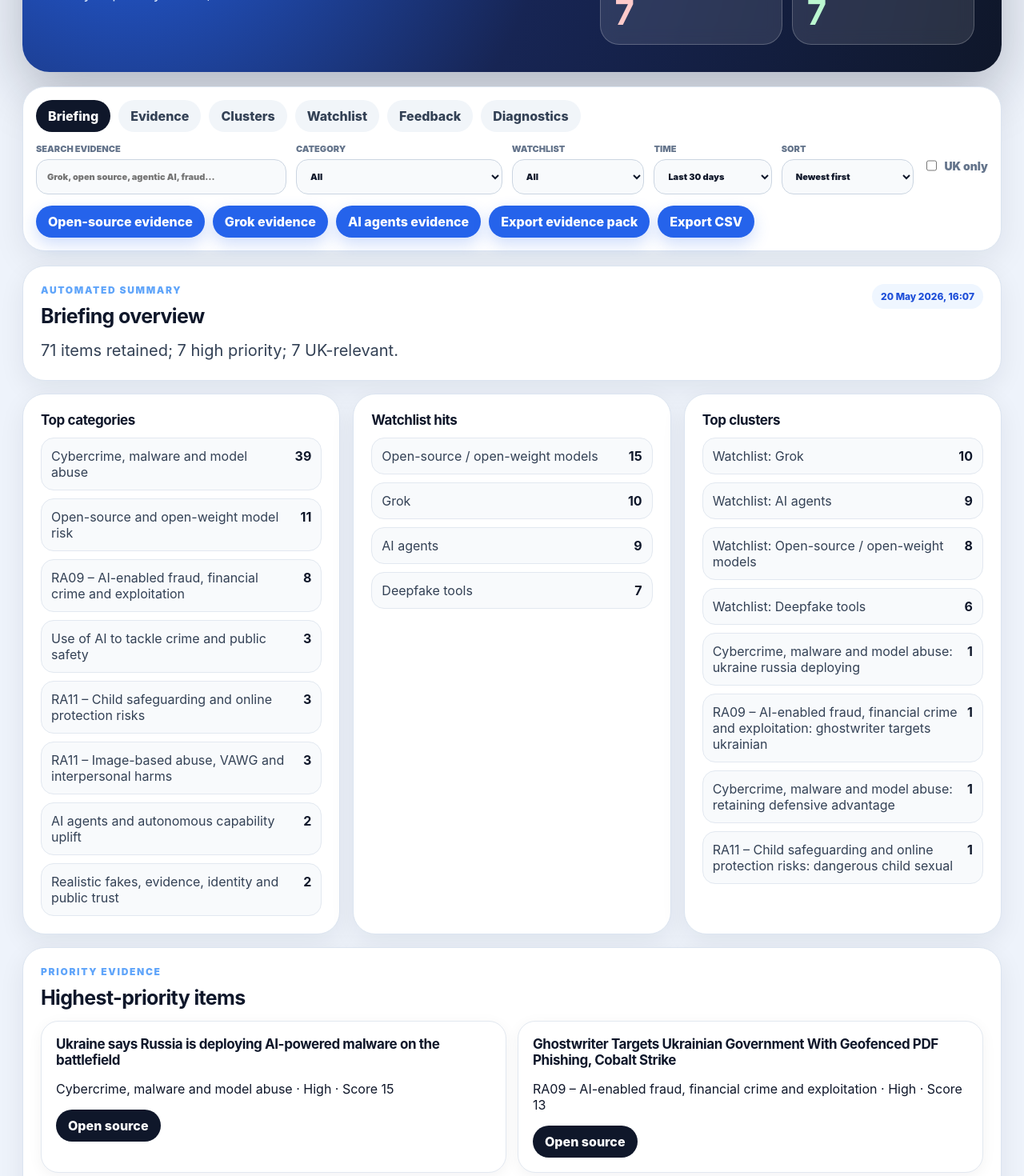
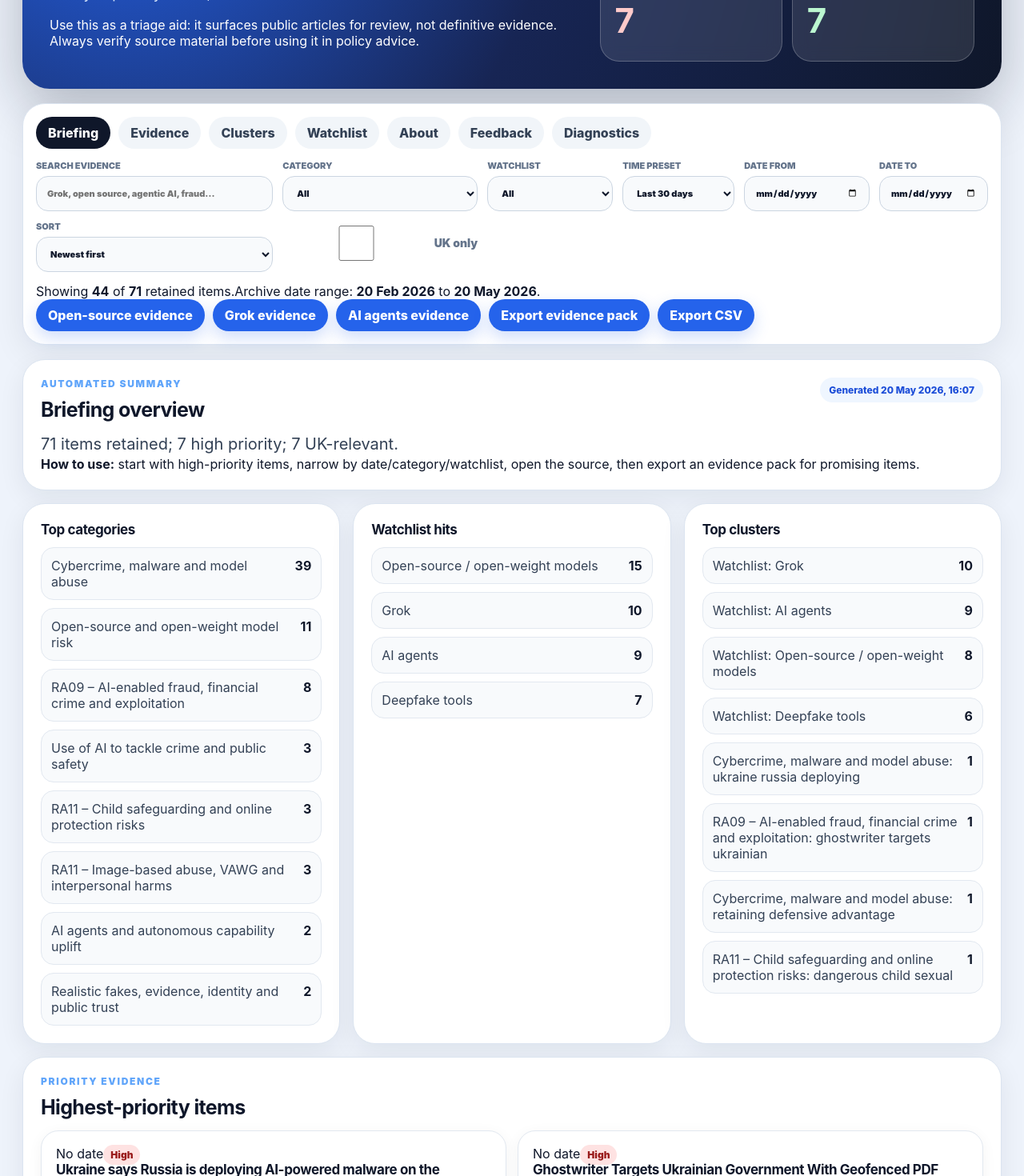
Before and after one commit to jamesmusgrave14-cloud/3.1, a React (Vite) app: page / in a window 1280 px wide. Shown: the part 220-1690 px from the top of the page at 80% size. Built offline with nearby package versions, Linux system fonts and the light colour scheme.

Commit message:
Update main.jsx

```diff
--- a/src/main.jsx
+++ b/src/main.jsx
@@ -16,10 +16,19 @@ function useJson(path) {
   return state;
 }
 
-const fmt = value => {
-  if (!value) return 'Not yet';
+const fmtDateTime = value => {
+  if (!value) return 'No date';
   const date = new Date(value);
   return Number.isNaN(date.getTime()) ? value : date.toLocaleString('en-GB', { dateStyle: 'medium', timeStyle: 'short' });
+};
+const fmtDate = value => {
+  if (!value) return 'No date';
+  const date = new Date(value);
+  return Number.isNaN(date.getTime()) ? value : date.toLocaleDateString('en-GB', { day: '2-digit', month: 'short', year: 'numeric' });
+};
+const isoDateOnly = value => {
+  const date = new Date(value);
+  return Number.isNaN(date.getTime()) ? '' : date.toISOString().slice(0, 10);
 };
 const daysAgo = value => {
   const date = new Date(value);
@@ -50,9 +59,11 @@ function useFeedback() {
   const exportCsv = () => download('aihm-feedback.csv', ['ts,id,label,category,title,url', ...rows.map(row => [row.ts, row.id, row.label, row.category, row.title, row.url].map(csvEscape).join(','))].join('\n'), 'text/csv');
   return { rows, add, exportCsv };
 }
-
 function Metric({ label, value, tone }) {
   return <div className={`metric ${tone || ''}`}><span>{label}</span><strong>{value}</strong></div>;
+}
+function DateLine({ value }) {
+  return <span className="dateChip" title={fmtDateTime(value)}>{fmtDate(value)}</span>;
 }
 
 function App() {
@@ -65,18 +76,33 @@ function App() {
   const watchlist = Array.isArray(news.data?.watchlist) ? news.data.watchlist : [];
   const [view, setView] = useState('Briefing');
   const [category, setCategory] = useState('All');
-  const [range, setRange] = useState('30');
+  const [preset, setPreset] = useState('30');
+  const [dateFrom, setDateFrom] = useState('');
+  const [dateTo, setDateTo] = useState('');
   const [sort, setSort] = useState('Newest first');
   const [query, setQuery] = useState('');
   const [onlyUk, setOnlyUk] = useState(false);
   const [watch, setWatch] = useState('All');
   const categories = Object.keys(cats.data || {});
 
+  const setPresetAndClearDates = value => {
+    setPreset(value);
+    setDateFrom('');
+    setDateTo('');
+  };
+
   const filtered = useMemo(() => {
-    const maxDays = range === 'All' ? Infinity : Number(range);
+    const maxDays = preset === 'All' || dateFrom || dateTo ? Infinity : Number(preset);
+    const fromTime = dateFrom ? new Date(`${dateFrom}T00:00:00`).getTime() : null;
+    const toTime = dateTo ? new Date(`${dateTo}T23:59:59`).getTime() : null;
     let rows = articles.filter(article => {
+      const articleTime = new Date(article.publishedAt).getTime();
       if (category !== 'All' && article.category !== category) return false;
       if (onlyUk && !article.uk_relevant) return false;
+      if (!Number.isNaN(articleTime)) {
+        if (fromTime && articleTime < fromTime) return false;
+        if (toTime && articleTime > toTime) return false;
+      }
       if (daysAgo(article.publishedAt) > maxDays) return false;
       if (watch !== 'All' && !(article.watchlist_hits || []).some(hit => hit.name === watch)) return false;
       const blob = `${article.title} ${article.summary} ${article.category} ${article.domain} ${article.source} ${(article.why || []).join(' ')} ${(article.watchlist_hits || []).map(hit => hit.name).join(' ')}`.toLowerCase();
@@ -88,31 +114,34 @@ function App() {
       if (sort === 'Priority') return ({ High: 3, Medium: 2, Watch: 1 }[priority(b)] - { High: 3, Medium: 2, Watch: 1 }[priority(a)]);
       return new Date(b.publishedAt) - new Date(a.publishedAt);
     });
-  }, [articles, category, range, sort, query, onlyUk, watch]);
+  }, [articles, category, preset, dateFrom, dateTo, sort, query, onlyUk, watch]);
 
-  const exportMarkdown = () => download('aihm-evidence-pack.md', [`# AIHM evidence pack: ${query || watch || 'selected filters'}`, `Generated: ${new Date().toLocaleString('en-GB')}`, `Items: ${filtered.length}`, '', ...filtered.slice(0, 50).map((article, index) => `## ${index + 1}. ${article.title}\n- Category: ${article.category}\n- Priority: ${priority(article)} | Score: ${article.relevance_score ?? ''} | UK-relevant: ${article.uk_relevant ? 'Yes' : 'No'}\n- Source: ${article.source || article.domain || ''} | Date: ${fmt(article.publishedAt)}\n- Why included: ${(article.why || []).join(', ')}\n- Link: ${article.url || ''}\n`)].join('\n'));
-  const exportCsv = () => download('aihm-results.csv', ['title,category,priority,score,uk_relevant,published,source,url,why,semantic_category,semantic_score', ...filtered.map(article => [article.title, article.category, priority(article), article.relevance_score, article.uk_relevant, article.publishedAt, article.source || article.domain, article.url, (article.why || []).join('; '), article.semantic_category, article.semantic_score].map(csvEscape).join(','))].join('\n'), 'text/csv');
+  const exportMarkdown = () => download('aihm-evidence-pack.md', [`# AIHM evidence pack: ${query || watch || 'selected filters'}`, `Generated: ${new Date().toLocaleString('en-GB')}`, `Items: ${filtered.length}`, `Date filter: ${dateFrom || 'any'} to ${dateTo || 'any'}; preset ${preset}`, '', ...filtered.slice(0, 80).map((article, index) => `## ${index + 1}. ${article.title}\n- Date: ${fmtDateTime(article.publishedAt)}\n- Category: ${article.category}\n- Priority: ${priority(article)} | Score: ${article.relevance_score ?? ''} | UK-relevant: ${article.uk_relevant ? 'Yes' : 'No'}\n- Source: ${article.source || article.domain || ''}\n- Why included: ${(article.why || []).join(', ')}\n- Link: ${article.url || ''}\n`)].join('\n'));
+  const exportCsv = () => download('aihm-results.csv', ['title,date,category,priority,score,uk_relevant,source,url,why,semantic_category,semantic_score', ...filtered.map(article => [article.title, article.publishedAt, article.category, priority(article), article.relevance_score, article.uk_relevant, article.source || article.domain, article.url, (article.why || []).join('; '), article.semantic_category, article.semantic_score].map(csvEscape).join(','))].join('\n'), 'text/csv');
 
   const byPriority = news.data?.meta?.byPriority || {};
   const highCount = byPriority.High || articles.filter(a => priority(a) === 'High').length;
   const ukCount = articles.filter(a => a.uk_relevant).length;
+  const newestDate = articles.length ? articles.map(a => a.publishedAt).filter(Boolean).sort().at(-1) : null;
+  const oldestDate = articles.length ? articles.map(a => a.publishedAt).filter(Boolean).sort()[0] : null;
 
   const Card = ({ article }) => <article className="resultCard">
-    <div className="resultTop"><span className={`badge ${priority(article).toLowerCase()}`}>{priority(article)}</span>{article.uk_relevant && <span className="badge uk">UK</span>}{(article.watchlist_hits || []).slice(0,2).map(hit => <span key={hit.name} className="badge watchhit">{hit.name}</span>)}<span className="score">Score {article.relevance_score}</span></div>
+    <div className="resultTop"><DateLine value={article.publishedAt} /><span className={`badge ${priority(article).toLowerCase()}`}>{priority(article)}</span>{article.uk_relevant && <span className="badge uk">UK</span>}{(article.watchlist_hits || []).slice(0,2).map(hit => <span key={hit.name} className="badge watchhit">{hit.name}</span>)}<span className="score">Score {article.relevance_score}</span></div>
     <p className="categoryLabel">{article.category}</p>
     <h3>{article.title}</h3>
     {article.summary && <p className="summary">{article.summary}</p>}
-    <p className="meta">{article.source || article.domain || 'Source'} · {fmt(article.publishedAt)}</p>
-    {article.why?.length > 0 && <p className="why">Why included: {article.why.join(', ')}</p>}
+    <p className="meta"><strong>Published:</strong> {fmtDateTime(article.publishedAt)} · <strong>Source:</strong> {article.source || article.domain || 'Unknown source'}</p>
+    {article.why?.length > 0 && <p className="why"><strong>Why included:</strong> {article.why.join(', ')}</p>}
     <div className="cardActions"><a href={article.url} target="_blank" rel="noreferrer">Open source</a><button onClick={() => fb.add(article, 'Useful')}>Useful</button><button onClick={() => fb.add(article, 'Not relevant')}>Not relevant</button><button onClick={() => fb.add(article, 'Wrong category')}>Wrong category</button></div>
   </article>;
 
   return <main className="appShell">
     <section className="heroPanel">
       <div className="heroCopy">
-        <p className="eyebrow">AIHM horizon scan · free semantic prototype</p>
+        <p className="eyebrow">AIHM horizon scan · live monitoring prototype</p>
         <h1>AI Harms Monitor</h1>
         <p className="subtitle">Evidence discovery for AI-enabled harms, open-source/model risks, public-safety capability watch, and AI used to tackle crime.</p>
+        <p className="heroNote">Use this as a triage aid: it surfaces public articles for review, not definitive evidence. Always verify source material before using it in policy advice.</p>
       </div>
       <div className="heroMetrics">
         <Metric label="Shown" value={filtered.length} tone="blue" />
@@ -123,33 +152,38 @@ function App() {
     </section>
 
     <section className="toolbarCard">
-      <div className="tabs">{['Briefing', 'Evidence', 'Clusters', 'Watchlist', 'Feedback', 'Diagnostics'].map(tab => <button key={tab} onClick={() => setView(tab)} className={view === tab ? 'active' : ''}>{tab}</button>)}</div>
+      <div className="tabs">{['Briefing', 'Evidence', 'Clusters', 'Watchlist', 'About', 'Feedback', 'Diagnostics'].map(tab => <button key={tab} onClick={() => setView(tab)} className={view === tab ? 'active' : ''}>{tab}</button>)}</div>
       <div className="filters">
-        <label>Search evidence<input value={query} onChange={event => setQuery(event.target.value)} placeholder="Grok, open source, agentic AI, fraud…" /></label>
+        <label className="wideInput">Search evidence<input value={query} onChange={event => setQuery(event.target.value)} placeholder="Grok, open source, agentic AI, fraud…" /></label>
         <label>Category<select value={category} onChange={event => setCategory(event.target.value)}><option>All</option>{categories.map(name => <option key={name}>{name}</option>)}</select></label>
         <label>Watchlist<select value={watch} onChange={event => setWatch(event.target.value)}><option>All</option>{watchlist.map(item => <option key={item.name}>{item.name}</option>)}</select></label>
-        <label>Time<select value={range} onChange={event => setRange(event.target.value)}><option value="7">Last week</option><option value="30">Last 30 days</option><option value="90">Last 90 days</option><option value="All">All stored</option></select></label>
+        <label>Time preset<select value={preset} onChange={event => setPresetAndClearDates(event.target.value)}><option value="7">Last 7 days</option><option value="30">Last 30 days</option><option value="90">Last 90 days</option><option value="All">All stored</option></select></label>
+        <label>Date from<input type="date" value={dateFrom} onChange={event => { setDateFrom(event.target.value); setPreset('Custom'); }} /></label>
+        <label>Date to<input type="date" value={dateTo} onChange={event => { setDateTo(event.target.value); setPreset('Custom'); }} /></label>
         <label>Sort<select value={sort} onChange={event => setSort(event.target.value)}><option>Newest first</option><option>Oldest first</option><option>Priority</option><option>Highest score</option></select></label>
         <label className="check"><input type="checkbox" checked={onlyUk} onChange={event => setOnlyUk(event.target.checked)} /> UK only</label>
       </div>
+      <div className="filterSummary"><span>Showing <b>{filtered.length}</b> of <b>{articles.length}</b> retained items.</span><span>Archive date range: <b>{fmtDate(oldestDate)}</b> to <b>{fmtDate(newestDate)}</b>.</span>{(dateFrom || dateTo) && <button onClick={() => { setDateFrom(''); setDateTo(''); setPreset('30'); }}>Clear custom dates</button>}</div>
       <div className="quickActions"><button onClick={() => { setQuery(''); setWatch('Open-source / open-weight models'); setView('Evidence'); }}>Open-source evidence</button><button onClick={() => { setQuery('Grok'); setWatch('Grok'); setView('Evidence'); }}>Grok evidence</button><button onClick={() => { setWatch('AI agents'); setQuery(''); setView('Evidence'); }}>AI agents evidence</button><button onClick={exportMarkdown}>Export evidence pack</button><button onClick={exportCsv}>Export CSV</button></div>
     </section>
 
     {news.error && <p className="error">Could not load data: {news.error}</p>}{news.loading && <p className="notice">Loading…</p>}
 
     {view === 'Briefing' && <section className="contentGrid">
-      <article className="panel wide"><div className="sectionHeader"><div><p className="label">Automated summary</p><h2>Briefing overview</h2></div><span className="smallPill">{fmt(news.data?.meta?.generatedAt)}</span></div><p className="headline">{briefing.headline || 'No briefing generated yet.'}</p></article>
+      <article className="panel wide"><div className="sectionHeader"><div><p className="label">Automated summary</p><h2>Briefing overview</h2></div><span className="smallPill">Generated {fmtDateTime(news.data?.meta?.generatedAt)}</span></div><p className="headline">{briefing.headline || 'No briefing generated yet.'}</p><div className="howUseStrip"><b>How to use:</b> start with high-priority items, narrow by date/category/watchlist, open the source, then export an evidence pack for promising items.</div></article>
       <article className="panel"><h3>Top categories</h3><ul className="cleanList">{(briefing.top_categories || []).map(([name, value]) => <li key={name}><span>{name}</span><b>{value}</b></li>)}</ul></article>
       <article className="panel"><h3>Watchlist hits</h3>{(briefing.top_watchlist_hits || []).length ? <ul className="cleanList">{briefing.top_watchlist_hits.map(([name, value]) => <li key={name}><span>{name}</span><b>{value}</b></li>)}</ul> : <p className="muted">No watchlist hits yet.</p>}</article>
       <article className="panel"><h3>Top clusters</h3><ul className="cleanList">{(briefing.top_clusters || []).map(cluster => <li key={cluster.id}><span>{cluster.title}</span><b>{cluster.count}</b></li>)}</ul></article>
-      <section className="panel wide"><div className="sectionHeader"><div><p className="label">Priority evidence</p><h2>Highest-priority items</h2></div></div><div className="resultGrid">{(briefing.highest_priority_items || []).map((item, index) => <article className="miniCard" key={index}><h3>{item.title}</h3><p>{item.category} · {item.priority} · Score {item.score}</p>{item.url && <a href={item.url} target="_blank" rel="noreferrer">Open source</a>}</article>)}</div><p className="note">{briefing.suggested_use}</p></section>
+      <section className="panel wide"><div className="sectionHeader"><div><p className="label">Priority evidence</p><h2>Highest-priority items</h2></div></div><div className="resultGrid">{(briefing.highest_priority_items || []).map((item, index) => <article className="miniCard" key={index}><div className="miniTop"><DateLine value={item.publishedAt} /><span className={`badge ${(item.priority || 'Watch').toLowerCase()}`}>{item.priority}</span></div><h3>{item.title}</h3><p>{item.category} · Score {item.score}</p>{item.url && <a href={item.url} target="_blank" rel="noreferrer">Open source</a>}</article>)}</div><p className="note">{briefing.suggested_use}</p></section>
     </section>}
 
-    {view === 'Evidence' && <section className="panel"><div className="sectionHeader"><div><p className="label">Evidence finder</p><h2>{filtered.length} matching items</h2></div></div><div className="resultGrid">{filtered.map(article => <Card key={article.id} article={article} />)}</div></section>}
+    {view === 'Evidence' && <section className="panel"><div className="sectionHeader"><div><p className="label">Evidence finder</p><h2>{filtered.length} matching items</h2></div><span className="smallPill">{dateFrom || dateTo ? `${dateFrom || 'start'} → ${dateTo || 'now'}` : preset === 'All' ? 'All stored dates' : `Last ${preset} days`}</span></div><div className="resultGrid">{filtered.map(article => <Card key={article.id} article={article} />)}</div></section>}
 
-    {view === 'Clusters' && <section className="panel"><div className="sectionHeader"><div><p className="label">Emerging themes</p><h2>Trend clusters</h2></div></div><div className="clusterList">{clusters.map(cluster => <article className="clusterCard" key={cluster.id}><h3>{cluster.title}</h3><p>{cluster.count} items · {cluster.uk_count} UK-relevant · highest score {cluster.highest_score}</p><ul>{(cluster.top_titles || []).map(title => <li key={title}>{title}</li>)}</ul><button onClick={() => { setQuery(cluster.title.replace(/^.*?: /, '')); setView('Evidence'); }}>View matching evidence</button></article>)}</div></section>}
+    {view === 'Clusters' && <section className="panel"><div className="sectionHeader"><div><p className="label">Emerging themes</p><h2>Trend clusters</h2></div></div><div className="clusterList">{clusters.map(cluster => <article className="clusterCard" key={cluster.id}><h3>{cluster.title}</h3><p>{cluster.count} items · {cluster.uk_count} UK-relevant · highest score {cluster.highest_score} · latest {fmtDate(cluster.latest)}</p><ul>{(cluster.top_titles || []).map(title => <li key={title}>{title}</li>)}</ul><button onClick={() => { setQuery(cluster.title.replace(/^.*?: /, '')); setView('Evidence'); }}>View matching evidence</button></article>)}</div></section>}
 
     {view === 'Watchlist' && <section className="panel"><div className="sectionHeader"><div><p className="label">Specific model/tool tracking</p><h2>Watchlist</h2></div></div><div className="resultGrid">{watchlist.map(item => <article className="miniCard" key={item.name}><h3>{item.name}</h3><p>{item.reason}</p><p className="muted"><b>Aliases:</b> {(item.aliases || []).join(', ')}</p><button onClick={() => { setWatch(item.name); setView('Evidence'); }}>View evidence</button></article>)}</div></section>}
+
+    {view === 'About' && <section className="panel aboutPanel"><p className="label">About this tool</p><h2>What the AI Harms Monitor does</h2><div className="aboutGrid"><article><h3>Purpose</h3><p>This dashboard helps policy users find public evidence on AI-enabled harms, open-source/model risks, AI agents, specific tools such as Grok, and examples of AI being used to tackle crime or public safety risks.</p></article><article><h3>How results are found</h3><p>The monitor uses Google News searches, watchlist-specific searches and targeted RSS feeds. Items are retained only where the text matches both an AI signal and a harm/capability/policy signal.</p></article><article><h3>How to use it</h3><ol><li>Start with the Briefing tab for the latest overview.</li><li>Use date filters to narrow to a week, month, custom period, or all stored items.</li><li>Use Category and Watchlist filters for focused evidence packs.</li><li>Open original sources before citing anything in advice.</li><li>Use feedback buttons to mark useful, irrelevant or miscategorised items.</li></ol></article><article><h3>Limitations</h3><p>This is a triage aid. It can miss relevant items, include false positives, and does not replace source verification, legal review, policy judgement or operational assessment.</p></article></div></section>}
 
     {view === 'Feedback' && <section className="panel"><h2>Feedback capture</h2><p className="muted">Feedback is stored in this browser only. Export and share it if needed.</p><button className="primaryButton" onClick={fb.exportCsv}>Export feedback CSV</button><ul className="feedbackList">{fb.rows.map((row, index) => <li key={index}>{row.ts}: {row.label} — {row.title}</li>)}</ul></section>}
 
```
